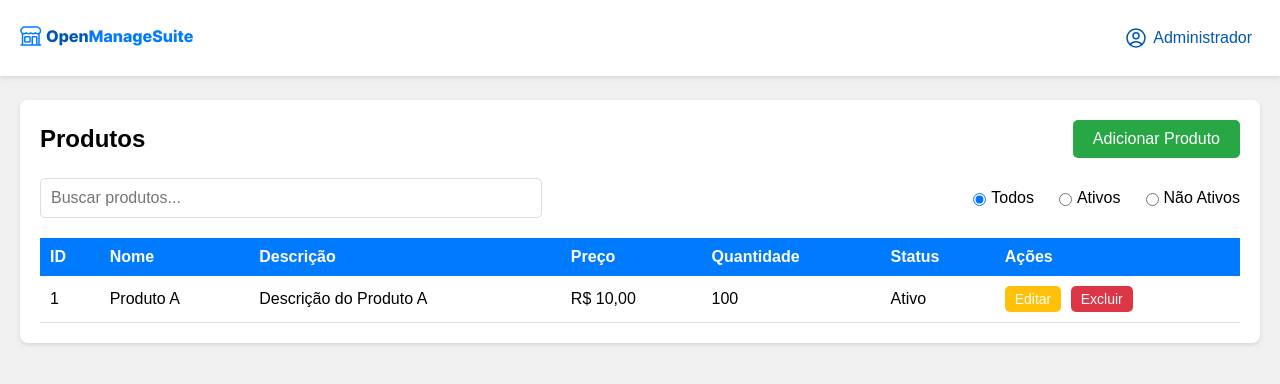
After one commit to dcaiovinicius/openmanagesuite, a Flask app: page /products in a window 1280 px wide. The commit adds this page. Shown: the top 384 px of the page. Run offline with Flask 3, Linux system fonts and the light colour scheme; the visitor is signed in with stand-in values (Sample User, id 1).

Commit message:
Adicionando o layout de produtos

```diff
--- a/app.py
+++ b/app.py
@@ -21,8 +21,8 @@ def create_app():
         from controllers.login import login_controller
         app.register_blueprint(login_controller)
 
-        from controllers.stock import stock_controller
-        app.register_blueprint(stock_controller)
+        from controllers.products import products_controller
+        app.register_blueprint(products_controller)
 
         from models import user
         db.create_all()
--- a/controllers/login.py
+++ b/controllers/login.py
@@ -21,4 +21,4 @@ def login():
             return "<p>Invalid username or password</p>"
         else:
             flask_login.login_user(user)
-            return redirect('stock')
+            return redirect('products')
--- /dev/null
+++ b/controllers/products.py
@@ -0,0 +1,9 @@
+from flask import Blueprint, render_template
+import flask_login
+
+products_controller = Blueprint('products_controller', __name__)
+
+@products_controller.route('/products')
+@flask_login.login_required
+def index():
+    return render_template('products/index.html')
--- a/static/css/login.css
+++ b/static/css/login.css
@@ -17,6 +17,11 @@
   margin: 0;
   padding: 0;
   box-sizing: border-box;
+}
+
+.icon {
+  width: 24px;
+  height: 24px;
 }
 
 body {
--- /dev/null
+++ b/static/css/products.css
@@ -0,0 +1,192 @@
+:root {
+  --primary-color: #007bff;
+  --secondary-color: #0056b3;
+  --background-color: #f0f0f0;
+  --container-width: 1850px;
+  --container-margin: 100px auto;
+  --container-padding: 20px;
+  --container-background: #fff;
+  --container-border-radius: 8px;
+  --container-box-shadow: 0 2px 4px rgba(0, 0, 0, 0.1);
+  --heading-font-size: 24px;
+  --label-font-size: 16px;
+  --input-font-size: 16px;
+}
+
+/* Estilos globais */
+body {
+  font-family: 'Arial', sans-serif;
+  margin: 0;
+  padding: 0;
+  background-color: var(--background-color);
+}
+
+.icon {
+  width: 24px;
+  height: 24px;
+}
+
+/* Header */
+.header {
+  background-color: var(--container-background);
+  padding: 18px 0;
+  position: fixed;
+  width: 100%;
+  top: 0;
+  box-shadow: var(--container-box-shadow)
+}
+
+.header__container {
+  max-width: 1850px;
+  margin: 0 auto;
+  display: flex;
+  justify-content: space-between;
+  align-items: center;
+  padding: 0 20px;
+}
+
+.header__title {
+  font-size: 24px;
+  margin: 0;
+}
+
+.header__nav {
+  display: flex;
+  gap: 20px;
+}
+
+.header__link {
+  display: flex;
+  align-items: center;
+  gap: 5px;
+  padding: 8px;
+  border-radius: var(--container-border-radius);
+  color: var(--secondary-color);
+  text-decoration: none;
+}
+
+/* Content */
+.content {
+  margin-top: 80px;
+  padding: 20px;
+  display: flex;
+  justify-content: center;
+  align-items: center;
+}
+
+/* Box */
+.box {
+  background-color: #fff;
+  box-shadow: 0 2px 4px rgba(0, 0, 0, 0.1);
+  border-radius: 8px;
+  padding: 20px;
+  width: 100%;
+  max-width: var(--container-width);
+}
+
+.box__header {
+  display: flex;
+  justify-content: space-between;
+  align-items: center;
+  margin-bottom: 20px;
+}
+
+.box__title {
+  font-size: 24px;
+  margin: 0;
+}
+
+.box__add-button {
+  padding: 10px 20px;
+  font-size: 16px;
+  cursor: pointer;
+  background-color: #28a745;
+  color: #fff;
+  border: none;
+  border-radius: 5px;
+}
+
+.box__add-button:hover {
+  background-color: #218838;
+}
+
+.box__controls {
+  display: flex;
+  justify-content: space-between;
+  align-items: center;
+  margin-bottom: 20px;
+}
+
+.box__search-input {
+  padding: 10px;
+  font-size: 16px;
+  width: 40%;
+  border: 1px solid #ddd;
+  border-radius: 5px;
+}
+
+.box__filters {
+  display: flex;
+  gap: 20px;
+}
+
+.box__filter {
+  display: flex;
+  align-items: center;
+  font-size: 16px;
+}
+
+.box__filter input {
+  margin-right: 5px;
+}
+
+/* Table */
+.box__table {
+  width: 100%;
+  border-collapse: collapse;
+}
+
+.box__table-head {
+  background-color: var(--primary-color);
+  color: #fff;
+}
+
+.box__table-header {
+  padding: 10px;
+  text-align: left;
+}
+
+.box__table-body .box__table-row {
+  border-bottom: 1px solid #ddd;
+}
+
+.box__table-cell {
+  padding: 10px;
+}
+
+.box__edit-button, .box__delete-button {
+  padding: 5px 10px;
+  font-size: 14px;
+  cursor: pointer;
+  border: none;
+  border-radius: 5px;
+}
+
+.box__edit-button {
+  background-color: #ffc107;
+  color: #fff;
+  margin-right: 5px;
+}
+
+.box__edit-button:hover {
+  background-color: #e0a800;
+}
+
+.box__delete-button {
+  background-color: #dc3545;
+  color: #fff;
+}
+
+.box__delete-button:hover {
+  background-color: #c82333;
+}
--- /dev/null
+++ b/static/javascript/main.js
@@ -0,0 +1 @@
+console.log('Debug');
--- /dev/null
+++ b/templates/products/index.html
@@ -0,0 +1,85 @@
+<!DOCTYPE html>
+<html lang="pt-br">
+  <head>
+    <meta charset="UTF-8" />
+    <meta name="viewport" content="width=device-width, initial-scale=1.0" />
+    <title>Gestão de Estoque</title>
+    <link rel="stylesheet" href="{{ url_for('static', filename='css/products.css') }}">
+  </head>
+  <body>
+    <header class="header">
+      <div class="header__container">
+        <div class="header__title">
+          <img src="{{ url_for('static', filename='assets/logo.png') }}" alt="Logo">
+        </div>
+        <nav class="header__nav">
+          <!--Admin-->
+            <a href="#" class="header__link">
+              <svg xmlns="http://www.w3.org/2000/svg" fill="none" viewBox="0 0 24 24" stroke-width="1.5" stroke="currentColor" class="icon">
+                <path stroke-linecap="round" stroke-linejoin="round" d="M17.982 18.725A7.488 7.488 0 0 0 12 15.75a7.488 7.488 0 0 0-5.982 2.975m11.963 0a9 9 0 1 0-11.963 0m11.963 0A8.966 8.966 0 0 1 12 21a8.966 8.966 0 0 1-5.982-2.275M15 9.75a3 3 0 1 1-6 0 3 3 0 0 1 6 0Z" />
+              </svg>
+              Administrador
+            </a>
+        </nav>
+      </div>
+    </header>
+
+    <div class="content">
+      <div class="box">
+        <div class="box__header">
+          <h2 class="box__title">Produtos</h2>
+          <button class="box__add-button">Adicionar Produto</button>
+        </div>
+        <div class="box__controls">
+          <input
+            type="text"
+            class="box__search-input"
+            placeholder="Buscar produtos..."
+          />
+          <div class="box__filters">
+            <label class="box__filter">
+              <input type="radio" name="status" value="all" checked /> Todos
+            </label>
+            <label class="box__filter">
+              <input type="radio" name="status" value="active" /> Ativos
+            </label>
+            <label class="box__filter">
+              <input type="radio" name="status" value="inactive" /> Não Ativos
+            </label>
+          </div>
+        </div>
+
+        <!--Table-->
+        <table class="box__table">
+          <thead class="box__table-head">
+            <tr class="box__table-row">
+              <th class="box__table-header">ID</th>
+              <th class="box__table-header">Nome</th>
+              <th class="box__table-header">Descrição</th>
+              <th class="box__table-header">Preço</th>
+              <th class="box__table-header">Quantidade</th>
+              <th class="box__table-header">Status</th>
+              <th class="box__table-header">Ações</th>
+            </tr>
+          </thead>
+          <tbody class="box__table-body">
+            <tr class="box__table-row">
+              <td class="box__table-cell">1</td>
+              <td class="box__table-cell">Produto A</td>
+              <td class="box__table-cell">Descrição do Produto A</td>
+              <td class="box__table-cell">R$ 10,00</td>
+              <td class="box__table-cell">100</td>
+              <td class="box__table-cell">Ativo</td>
+              <td class="box__table-cell">
+                <button class="box__edit-button">Editar</button>
+                <button class="box__delete-button">Excluir</button>
+              </td>
+            </tr>
+          </tbody>
+        </table>
+      </div>
+
+      <script src="{{ url_for('static', filename='javascript/main.js') }}"></script>
+    </div>
+  </body>
+</html>
```
Also changed, not shown: controllers/stock.py (deleted, +0 -9 lines), tests/login_test.py (+1 -1 lines).
